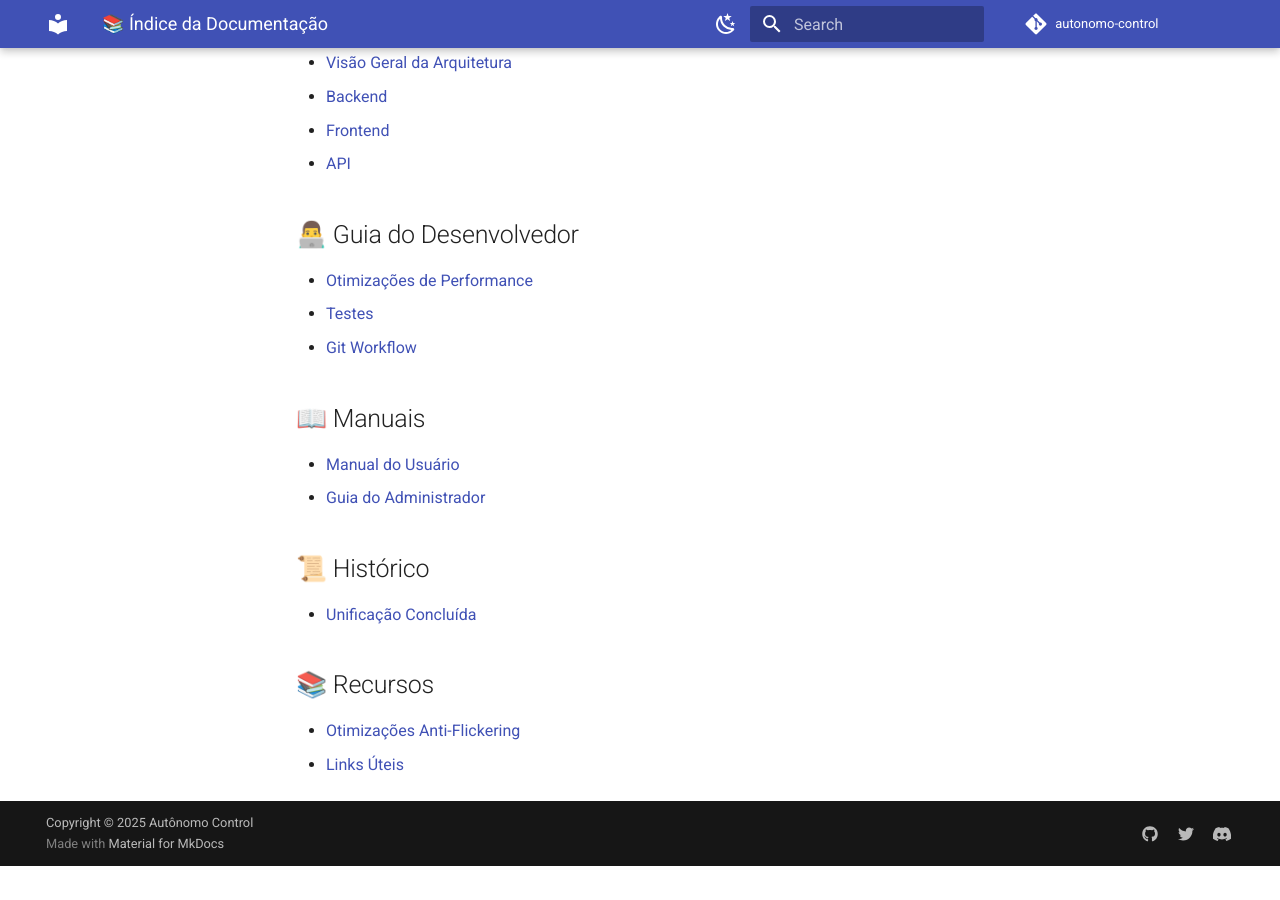
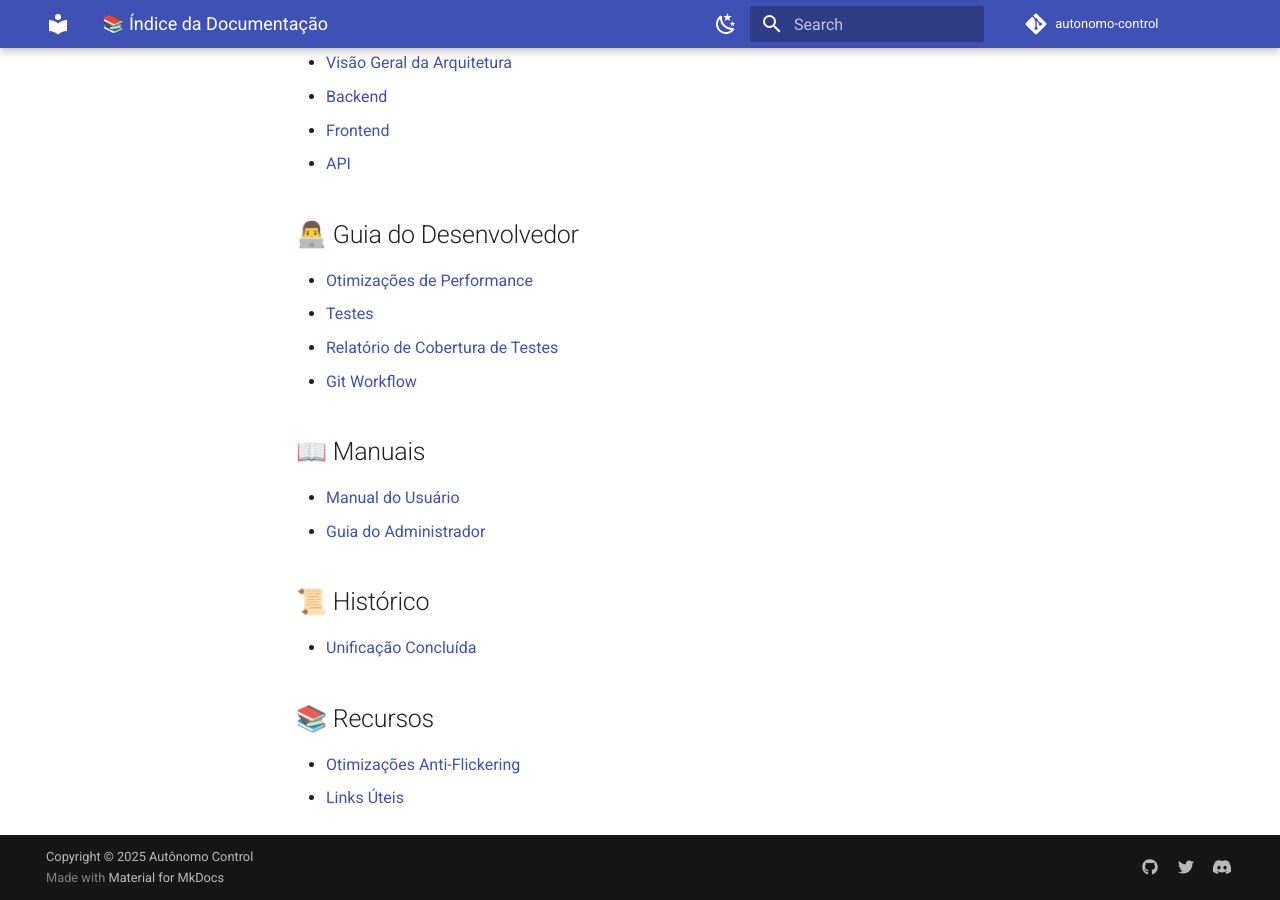
Before and after one commit to davidassef/Autonomo_Control, an MkDocs documentation site: the page built from docs/INDICE.md, in a window 1280 px wide and 900 px high, scrolled down 746 px. Built offline with MkDocs 1.6.1 and Material for MkDocs 9.7.7, drawn with Linux system fonts in a browser that asks for light colours; comment, search, counter and statistics services are not loaded; before the commit the page ends 1612 px from its top, so only the background shows below that.

Commit message:
docs: Atualiza índice da documentação com novos recursos
Adiciona relatório de cobertura de testes ao índice

```diff
--- a/docs/INDICE.md
+++ b/docs/INDICE.md
@@ -23,6 +23,7 @@
 ## 👨‍💻 Guia do Desenvolvedor
 - [Otimizações de Performance](03_guia_desenvolvedor/otimizacoes_performance.md)
 - [Testes](03_guia_desenvolvedor/testes.md)
+- [Relatório de Cobertura de Testes](03_guia_desenvolvedor/test_coverage_report.md)
 - [Git Workflow](03_guia_desenvolvedor/git_workflow.md)
 
 ## 📖 Manuais
```
